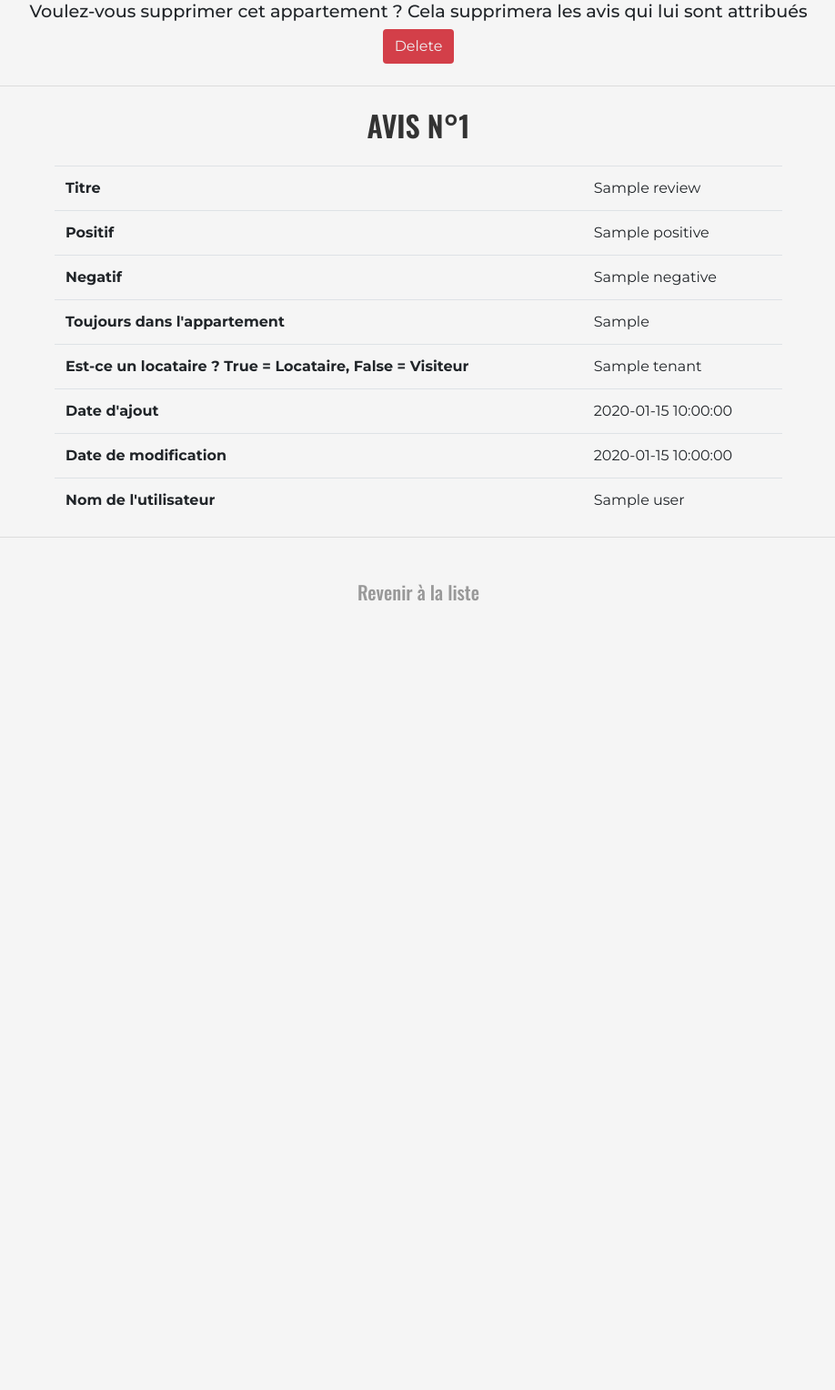
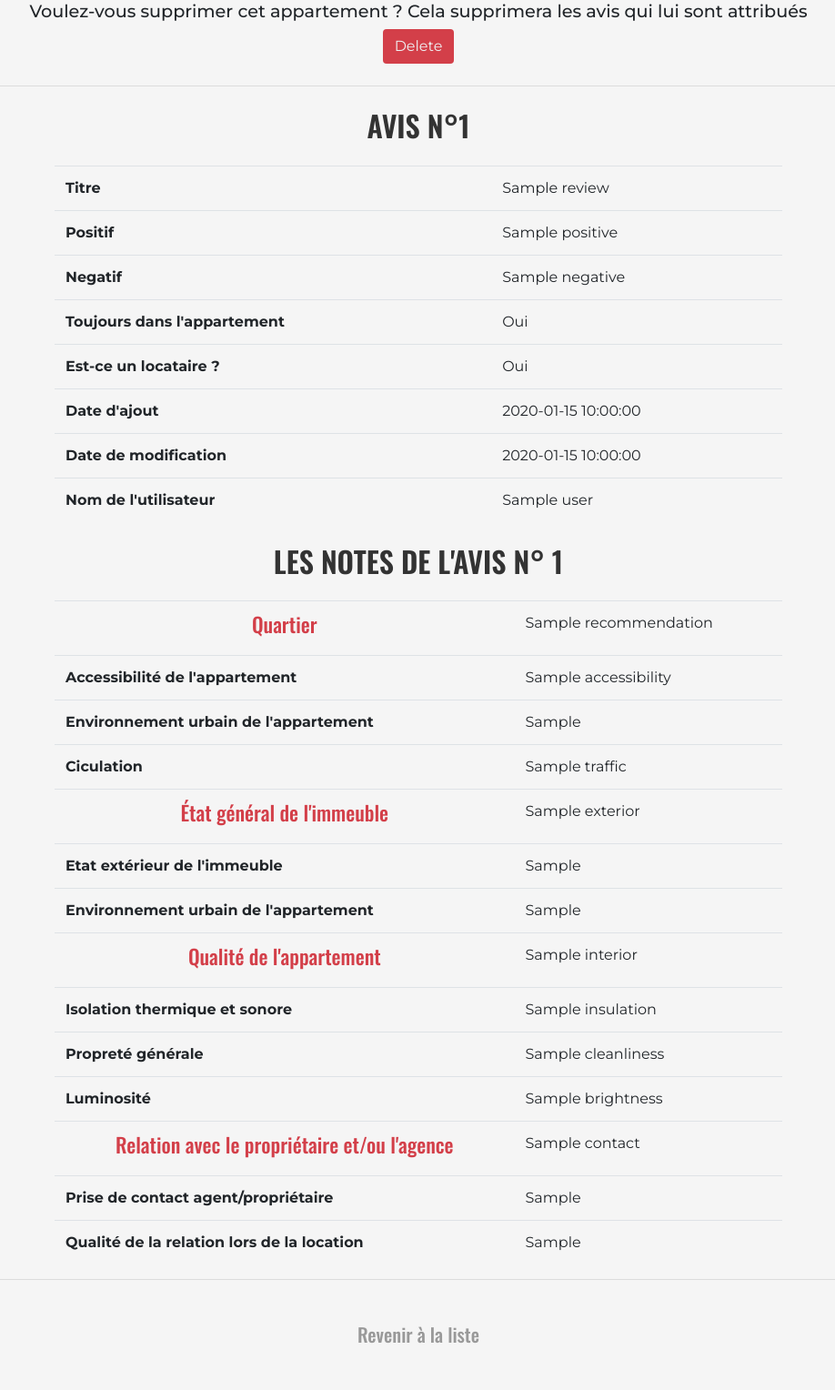
Before and after one commit to cambad/projet-locataire, a Symfony app: template BackOffice_RateMyRent/templates/admin/apartment/show.html.twig in a window 1280 px wide. Shown: the part 765-2293 px from the top of the page at 91% size, without its empty margins (180-1098 px from the left). Before the commit the page ends 1426 px from the top, so only its background shows below. Run offline with Twig, Linux system fonts and the light colour scheme; the template is opened without the code that fills it: most values are stand-ins (such as "Sample title", 1, 10 or a date in 2020); some libraries are stand-ins or nearby versions.

Commit message:
Ternary condition OK and marks into apartment show

```diff
--- a/BackOffice_RateMyRent/templates/admin/apartment/show.html.twig
+++ b/BackOffice_RateMyRent/templates/admin/apartment/show.html.twig
@@ -73,13 +73,16 @@
                     <th>Negatif</th>
                     <td> {{ review.negative }} </td>
                 </tr>
+                {% if review.tenant == true %}
                 <tr>
                     <th>Toujours dans l'appartement</th>
-                    <td> {{ review.stillIn }} </td>
+                    <td>{{review.stillIn ? 'Oui' : 'Non'}}</td>
                 </tr>
+                {% endif %}
+
                 <tr>
-                    <th>Est-ce un locataire ? True = Locataire, False = Visiteur</th>
-                    <td>{{review.tenant}}</td>
+                    <th>Est-ce un locataire ?</th>
+                    <td>{{review.tenant ? 'Oui' : 'Non'}}</td>
                 </tr>
                 <tr>
                     <th>Date d'ajout</th>
@@ -96,7 +99,116 @@
 
             </tbody>
         </table>
+
+{% if review.tenant == false %}
+        {% for mark in review.marks %}
+        <h2 class="my-4">Les notes de l'avis n° {{ review.id }}</h2>
+        <table class="table">
+
+            <tbody>
+                <tr>
+                    <th><h4>Quartier</h4></th>
+                    <td> {{ mark.recommendation }} </td>
+                </tr>
+
+                <tr>
+                    <th><h4>État général de l'immeuble</h4></th>
+                    <td> {{ mark.exterior }} </td>
+                </tr>
+
+                <tr>
+                    <th><h4>Qualité de l'appartement</h4></th>
+                    <td> {{ mark.interior }} </td>
+                </tr>
+
+                <tr>
+                    <th><h4>Relation avec le propriétaire et/ou l'agence</h4></th>
+                    <td> {{ mark.contact }} </td>
+                </tr>
+            </tbody>
+        </table>
 <hr>
+        {% else %}
+        <h2 class="my-5">Pas de notes sur cette appartement</h2>
+<hr>
+        {% endfor %}
+
+    {% else %}
+
+
+        {% for mark in review.marks %}
+            <h2 class="my-4">Les notes de l'avis n° {{ review.id }}</h2>
+            <table class="table">
+
+                <tbody>
+                    <tr>
+                        <th><h4>Quartier</h4></th>
+                        <td> {{ mark.recommendation }} </td>
+                    </tr>
+                    <tr>
+                        <th>Accessibilité de l'appartement</th>
+                        <td> {{ mark.accessibility }} </td>
+                    </tr>
+                    <tr>
+                        <th>Environnement urbain de l'appartement</th>
+                        <td> {{ mark.apartmentEnvironment }} </td>
+                    </tr>
+                    <tr>
+                        <th>Ciculation</th>
+                        <td> {{ mark.traffic }} </td>
+                    </tr>
+                    <tr>
+                        <th><h4>État général de l'immeuble</h4></th>
+                        <td> {{ mark.exterior }} </td>
+                    </tr>
+                    <tr>
+                        <th>Etat extérieur de l'immeuble</th>
+                        <td> {{ mark.exteriorBuilding }} </td>
+                    </tr>
+                    <tr>
+                        <th>Environnement urbain de l'appartement</th>
+                        <td> {{ mark.buildingEnvironment }} </td>
+                    </tr>
+                    <tr>
+                        <th><h4>Qualité de l'appartement</h4></th>
+                        <td> {{ mark.interior }} </td>
+                    </tr>
+                    <tr>
+                        <th>Isolation thermique et sonore</th>
+                        <td> {{ mark.insulation }} </td>
+                    </tr>
+                    <tr>
+                        <th>Propreté générale</th>
+                        <td> {{ mark.cleanliness }} </td>
+                    </tr>
+                    <tr>
+                        <th>Luminosité</th>
+                        <td> {{ mark.brightness }} </td>
+                    </tr>
+                    <tr>
+                        <th><h4>Relation avec le propriétaire et/ou l'agence</h4></th>
+                        <td> {{ mark.contact }} </td>
+                    </tr>
+                    <tr>
+                        <th>Prise de contact agent/propriétaire</th>
+                        <td> {{ mark.firstContact }} </td>
+                    </tr>
+                    <tr>
+                        <th>Qualité de la relation lors de la location</th>
+                        <td> {{ mark.contactQuality }} </td>
+                    </tr>
+
+                </tbody>
+            </table>
+<hr>
+        {% else %}
+            <h2 class="my-5">Pas de notes sur cette appartement</h2>
+<hr>
+        {% endfor %}
+    {% endif %}
+
+
+
     {% else %}
         <h2 class="my-5">Pas d'avis sur cette appartement</h2>
 <hr>
```
Also changed, not shown: BackOffice_RateMyRent/templates/admin/review/show.html.twig (+42 -3 lines).
